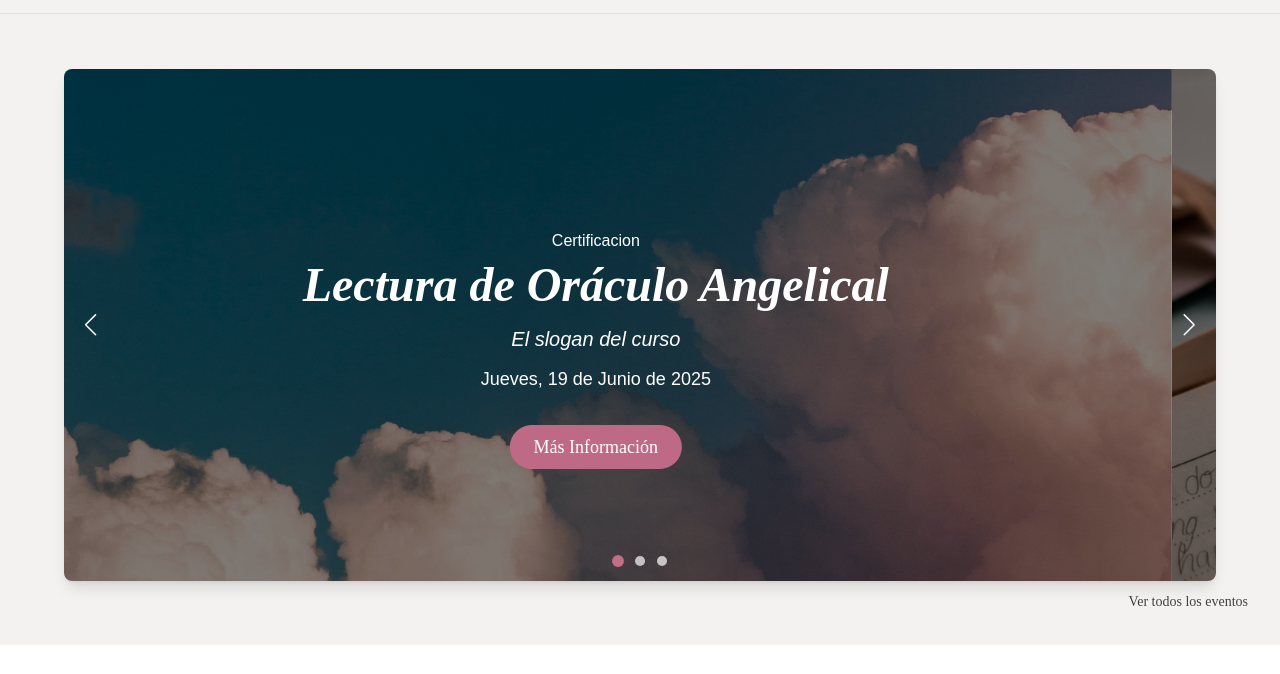
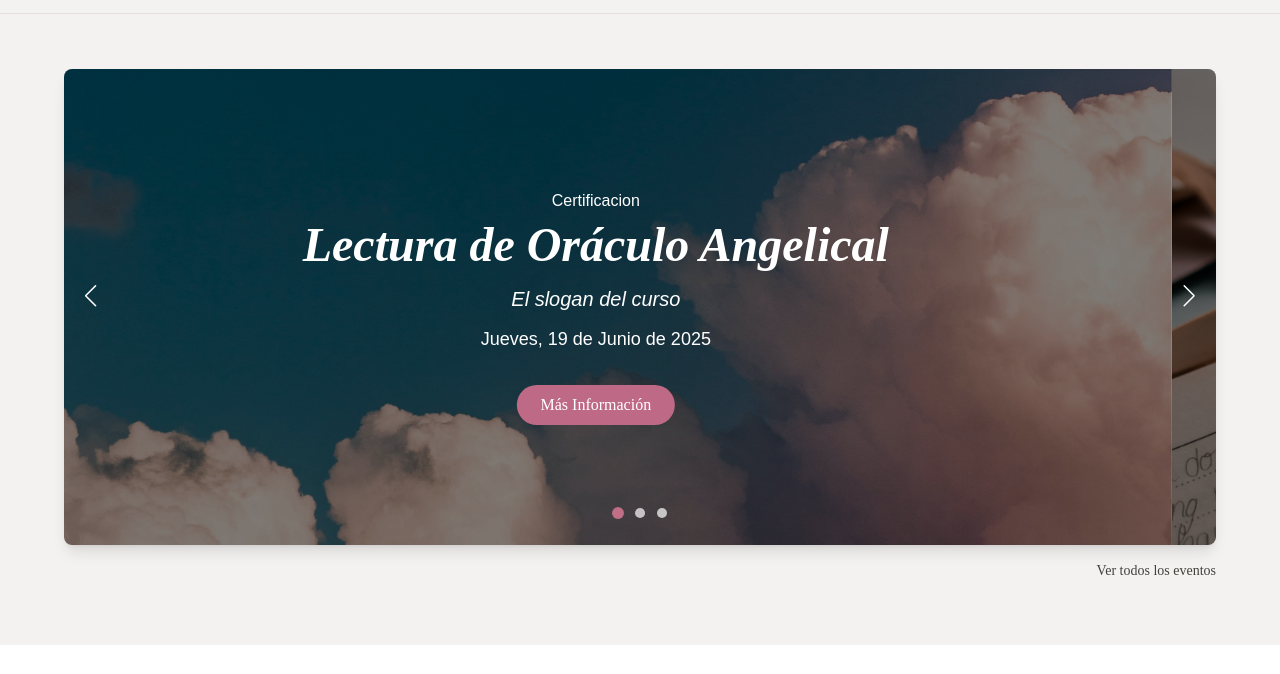
Before and after one commit to 3333444n/vane-website, an Astro site: page / in a window 1280 px wide. Shown: the part 59-733 px from the top of the page. Built offline with nearby package versions, Linux system fonts and the light colour scheme; Astro itself is replaced by a stand-in of ours; a web font is replaced by a local one; what tailwindcss-intersect, tailwindcss-motion would draw is missing.

Commit message:
Fix Design bugs in HeroSection

```diff
--- a/src/components/HeroImage.astro
+++ b/src/components/HeroImage.astro
@@ -23,12 +23,12 @@ const {
 ---
 
 <div
-  class="relative w-full bg-cover bg-center"
+  class="relative w-full h-full min-h-[60vh] bg-cover bg-center bg-no-repeat"
   style={`background-image: url('${image}');`}
 >
   <div class="absolute inset-0 bg-black/50" aria-hidden="true"></div>
   <div
-    class="relative z-10 flex flex-col items-center justify-center text-center text-white py-20 px-4 md:py-32 lg:py-40"
+    class="relative z-10 flex flex-col items-center justify-center text-center text-white h-full px-4 py-8"
   >
     {type && <p class="text-sm sm:text-base mb-2">{type}</p>}
     {
--- a/src/components/HeroSection.astro
+++ b/src/components/HeroSection.astro
@@ -33,19 +33,19 @@ const {
 
 <section
   class:list={[
-    "relative h-[80vh] w-full flex flex-col justify-center items-center p-4 md:p-16",
+    "relative min-h-[80vh] h-[80vh] w-full flex flex-col justify-center items-center p-4 md:p-16",
     useStoneBackground ? "bg-light" : "bg-light2",
   ]}
 >
   <!-- Swiper container -->
   <div
-    class="swiper-container relative w-full h-full shadow-lg rounded-lg overflow-hidden"
+    class="swiper-container relative w-full h-full max-h-full shadow-lg rounded-lg overflow-hidden flex justify-center items-center"
   >
-    <div class="swiper-wrapper">
+    <div class="swiper-wrapper h-full">
       {
         slides &&
           slides.map((slide) => (
-            <div class="swiper-slide text-center text-lg flex justify-center items-center">
+            <div class="swiper-slide h-full flex flex-col justify-center items-center text-center">
               <HeroImage
                 image={slide.imageUrl}
                 type={slide.secondaryText ?? ""}
@@ -70,7 +70,7 @@ const {
 
   {
     auxiliaryLinkText && auxiliaryLink && (
-      <div class="absolute bottom-8 right-8 z-20">
+      <div class="mt-4 w-full flex justify-center md:justify-end">
         <a
           href={auxiliaryLink}
           class="text-xs sm:text-sm font-medium text-stone-700 hover:text-stone-900 hover:underline transition duration-300 ease-in-out"
@@ -185,10 +185,52 @@ const {
     These are harder to do with Tailwind alone on external library elements.
   */
 
-  /* Ensures HeroImage component takes full width/height of the swiper-slide */
+  /* Ensures proper height inheritance and centering for swiper elements */
+  .swiper-container {
+    display: flex !important;
+    align-items: center !important;
+    justify-content: center !important;
+  }
+
+  .swiper-wrapper {
+    height: 100% !important;
+    align-items: center !important;
+  }
+
+  /* Ensures HeroImage component takes appropriate space and centers content */
+  .swiper-slide {
+    height: 100% !important;
+    display: flex !important;
+    flex-direction: column !important;
+    justify-content: center !important;
+    align-items: center !important;
+    min-height: 60vh; /* Fallback minimum height for very small screens */
+  }
+
+  /* Ensures HeroImage component fills the entire slide */
   .swiper-slide > div {
-    width: 100%;
-    height: 100%;
+    width: 100% !important;
+    height: 100% !important;
+    min-height: 100% !important;
+    display: flex !important;
+    flex-direction: column !important;
+    justify-content: center !important;
+    align-items: center !important;
+  }
+
+  /* Responsive adjustments for better centering on smaller devices */
+  @media (max-height: 600px) {
+    .swiper-slide,
+    .swiper-slide > div {
+      min-height: 50vh !important;
+    }
+  }
+
+  @media (max-height: 400px) {
+    .swiper-slide,
+    .swiper-slide > div {
+      min-height: 40vh !important;
+    }
   }
 
   /* Custom Swiper navigation button styles */
@@ -201,6 +243,8 @@ const {
     width: 44px;
     height: 44px;
     transition: background-color 0.3s ease;
+    top: 50% !important; /* Ensure buttons stay vertically centered */
+    transform: translateY(-50%);
   }
   .swiper-button-next {
     /* Move a bit away from the right edge */
@@ -229,4 +273,9 @@ const {
     --swiper-pagination-color: #c06c84;
     transform: scale(1.2);
   }
+
+  /* Ensure pagination stays at bottom regardless of content height */
+  .swiper-pagination {
+    bottom: 20px !important;
+  }
 </style>
```
